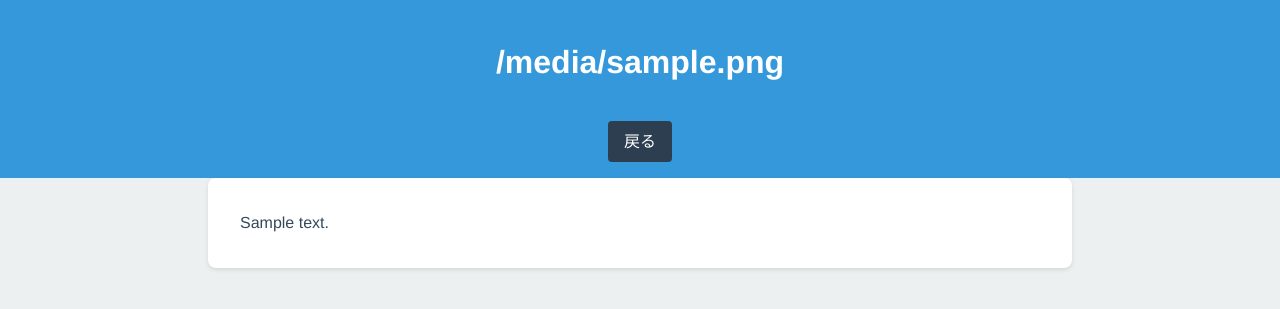
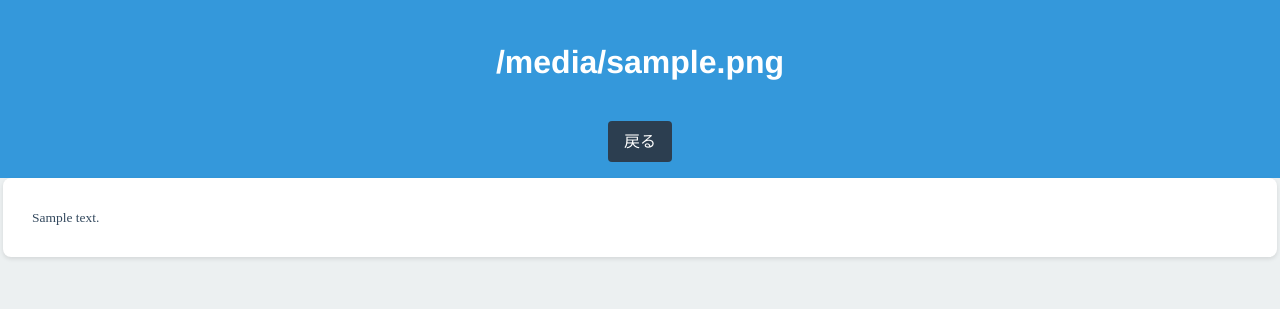
Before and after one commit to SahutoL/markdown-viewer, a Flask app: template templates/viewer.html in a window 1280 px wide. Shown: the top 309 px of the page. Run offline with Flask 3, Linux system fonts and the light colour scheme; the template is opened without the code that fills it: most values are stand-ins (such as "Sample title", 1, 10 or a date in 2020).

Commit message:
style.css を更新

```diff
--- a/static/css/style.css
+++ b/static/css/style.css
@@ -22,7 +22,7 @@ header {
 }
 
 main {
-    max-width: 800px;
+    max-width: 95%;
     margin: 0 auto;
     padding: 2rem;
 }
@@ -98,8 +98,10 @@ a:hover {
 }
 
 .markdown-content {
+    font-family: 'Hiragino Sans';
+    font-size: 13.5px;
     background-color: white;
-    padding: 2rem;
+    padding: 1.8rem;
     border-radius: 8px;
     box-shadow: 0 2px 4px rgba(0, 0, 0, 0.1);
 }
```
